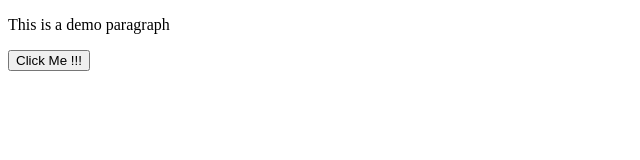
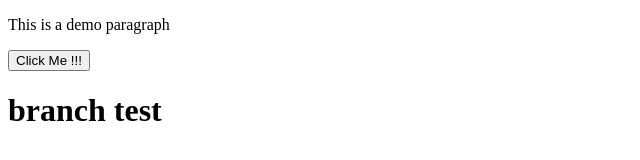
Before and after one commit to ritiger/example, a plain HTML site: page index2.html in a window 1280 px wide. Shown: the whole page, without its empty margins (0-640 px from the left). Drawn offline with Linux system fonts and the light colour scheme.

Commit message:
seventh commit

```diff
--- a/index2.html
+++ b/index2.html
@@ -24,6 +24,9 @@
 <body>
     <p id="mypara">This is a demo paragraph</p>
     <button type="button" onclick="funcClick()">Click Me !!!</button>
+    <div>
+        <h1>branch test</h1>
+    </div>
 </body>
 
 </html>
```
